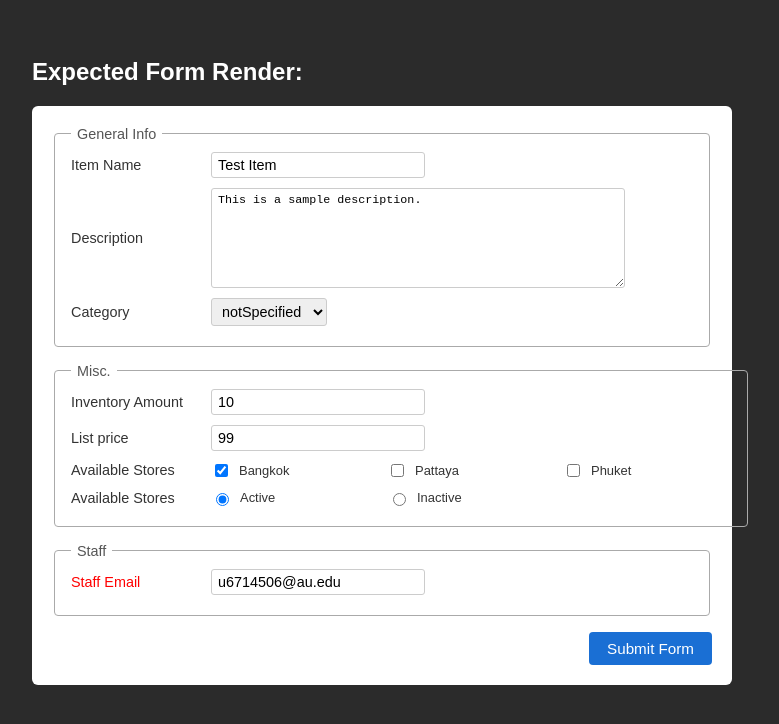
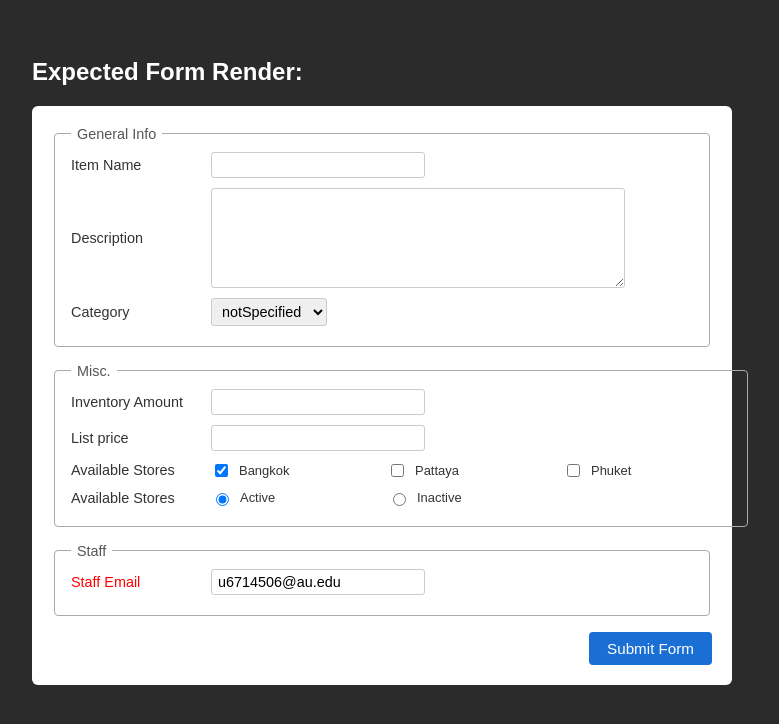
Before and after one commit to SaiAKL2025/product-form, a plain HTML site: page index.html in a window 1280 px wide. Shown: the whole page, without its empty margins (258-1037 px from the left). Drawn offline with Linux system fonts and the light colour scheme.

Commit message:
first commit

```diff
--- a/index.html
+++ b/index.html
@@ -119,12 +119,12 @@
 
           <div class="form-row">
             <label for="itemName">Item Name</label>
-            <input type="text" id="itemName" name="itemName" value="Test Item" />
+            <input type="text" id="itemName" name="itemName" value="" />
           </div>
 
           <div class="form-row">
             <label for="itemDescription">Description</label>
-            <textarea id="itemDescription" name="itemDescription">This is a sample description.</textarea>
+            <textarea id="itemDescription" name="itemDescription"></textarea>
           </div>
 
           <div class="form-row">
@@ -145,12 +145,12 @@
 
           <div class="form-row">
             <label for="inventoryAmount">Inventory Amount</label>
-            <input type="number" id="inventoryAmount" name="inventoryAmount" value="10" />
+            <input type="number" id="inventoryAmount" name="inventoryAmount" value="" />
           </div>
 
           <div class="form-row">
             <label for="listPrice">List price</label>
-            <input type="number" id="listPrice" name="listPrice" value="99" />
+            <input type="number" id="listPrice" name="listPrice" value="" />
           </div>
 
           <div class="form-row">
@@ -164,7 +164,6 @@
               <label for="phuket">Phuket</label>
             </div>
           </div>
-
           <div class="form-row">
             <label>Available Stores</label>
             <div class="radio-group">
```
